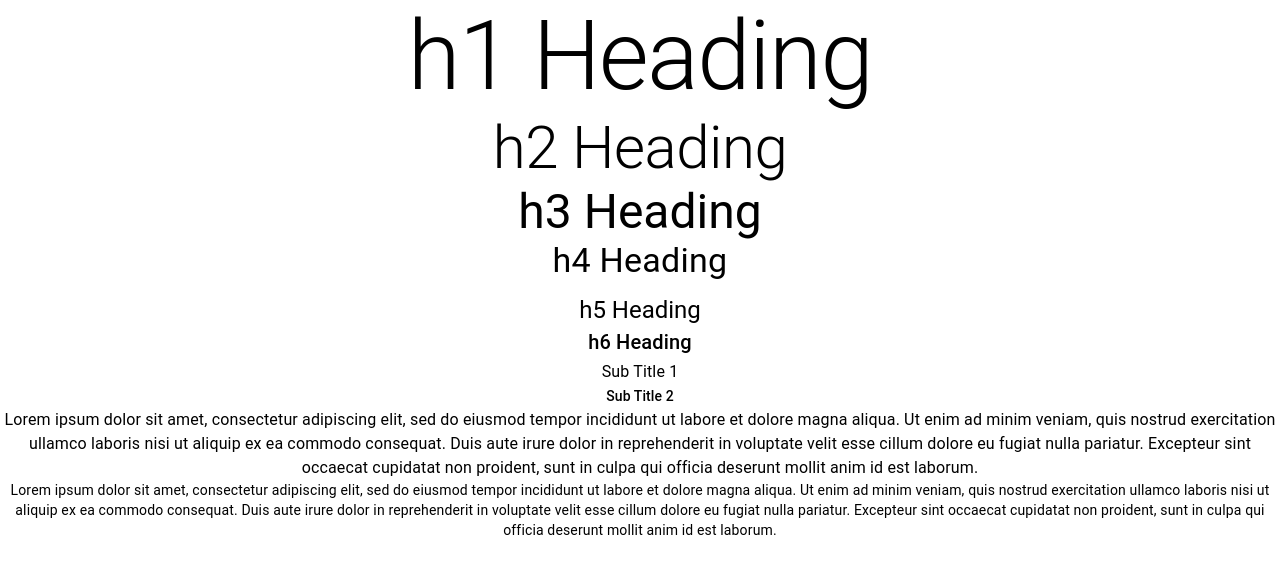
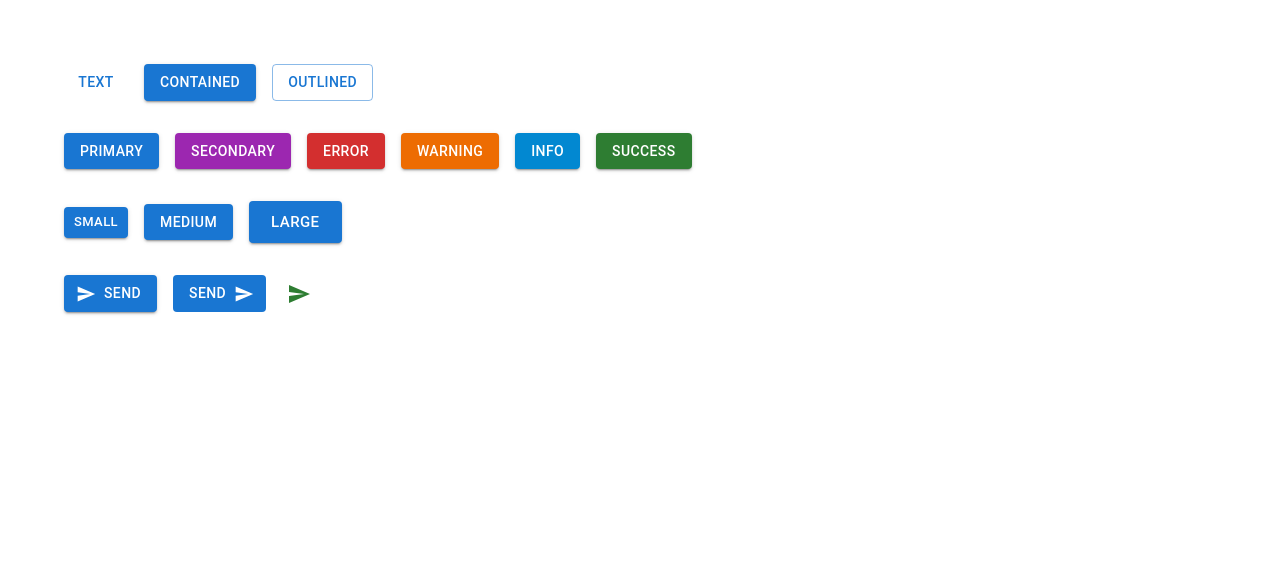
Before and after one commit to AnjoC07/React-Material-UI-Demo, a React (Create React App) app: page / in a window 1280 px wide. Shown: the top 574 px of the page. Built offline with nearby package versions, Linux system fonts and the light colour scheme.

Commit message:
Material UI Buttons

```diff
--- a/package.json
+++ b/package.json
@@ -5,6 +5,7 @@
   "dependencies": {
     "@emotion/react": "^11.11.1",
     "@emotion/styled": "^11.11.0",
+    "@mui/icons-material": "^5.14.9",
     "@mui/material": "^5.14.10",
     "@testing-library/jest-dom": "^5.17.0",
     "@testing-library/react": "^13.4.0",
--- a/src/App.css
+++ b/src/App.css
@@ -1,5 +1,6 @@
 .App {
-  text-align: center;
+  /* text-align: center; */
+  padding: 4rem;
 }
 
 .App-logo {
--- a/src/App.tsx
+++ b/src/App.tsx
@@ -1,11 +1,13 @@
 // App.tsx
 import "./App.css";
-import { MuiTypography } from "./components/MuiTypography";
+import { MuiButton } from "./components/MuiButton";
+// import { MuiTypography } from "./components/MuiTypography";
 
 function App() {
   return (
     <div className="App">
-      <MuiTypography />
+      {/* <MuiTypography /> */}
+      <MuiButton />
     </div>
   );
 }
--- /dev/null
+++ b/src/components/MuiButton.tsx
@@ -0,0 +1,78 @@
+import { Stack, Button, IconButton } from "@mui/material";
+import SendIcon from "@mui/icons-material/Send";
+
+export const MuiButton = () => {
+  return (
+    <Stack spacing={4}>
+      <Stack spacing={2} direction={"row"}>
+        {/* <div> //Instead of using div tag use stack */}
+        <Button variant="text" href="https://google.com">
+          Text
+        </Button>{" "}
+        {/* for normal text */}
+        <Button variant="contained">Contained</Button>{" "}
+        {/* for emphasis ex: action button (register or login) */}
+        <Button variant="outlined">Outlined</Button>{" "}
+        {/* ex: cancel or go back */}
+        {/* </div> */}
+      </Stack>
+
+      {/* Example of All buttons */}
+      <Stack spacing={2} direction="row">
+        <Button variant="contained" color="primary">
+          Primary
+        </Button>
+        <Button variant="contained" color="secondary">
+          Secondary
+        </Button>
+        <Button variant="contained" color="error">
+          Error
+        </Button>
+        <Button variant="contained" color="warning">
+          Warning
+        </Button>
+        <Button variant="contained" color="info">
+          Info
+        </Button>
+        <Button variant="contained" color="success">
+          Success
+        </Button>
+      </Stack>
+
+      {/* Example of Size Variations */}
+      <Stack display="block" spacing={2} direction="row">
+        <Button variant="contained" size="small">
+          Small
+        </Button>
+        <Button variant="contained" size="medium">
+          Medium
+        </Button>
+        <Button variant="contained" size="large">
+          Large
+        </Button>
+      </Stack>
+
+      {/* Example of Icon Components */}
+      <Stack spacing={2} direction="row">
+        {/* Disabling Ripple Effect when clicking */}
+        {/* To Handle Click event use the onClick prompt */}
+        <Button
+          variant="contained"
+          startIcon={<SendIcon />}
+          disableRipple
+          onClick={() => alert("Clicked")}
+        >
+          Send
+        </Button>
+        {/* Disabling Shadow */}
+        <Button variant="contained" endIcon={<SendIcon />} disableElevation>
+          Send
+        </Button>
+        {/* Example of icon button component (icon w/o text) */}
+        <IconButton aria-label="send" color="success" size="small">
+          <SendIcon />
+        </IconButton>
+      </Stack>
+    </Stack>
+  );
+};
```
Also changed, not shown: 1 other file (tests, documents, lock files or other folders).
